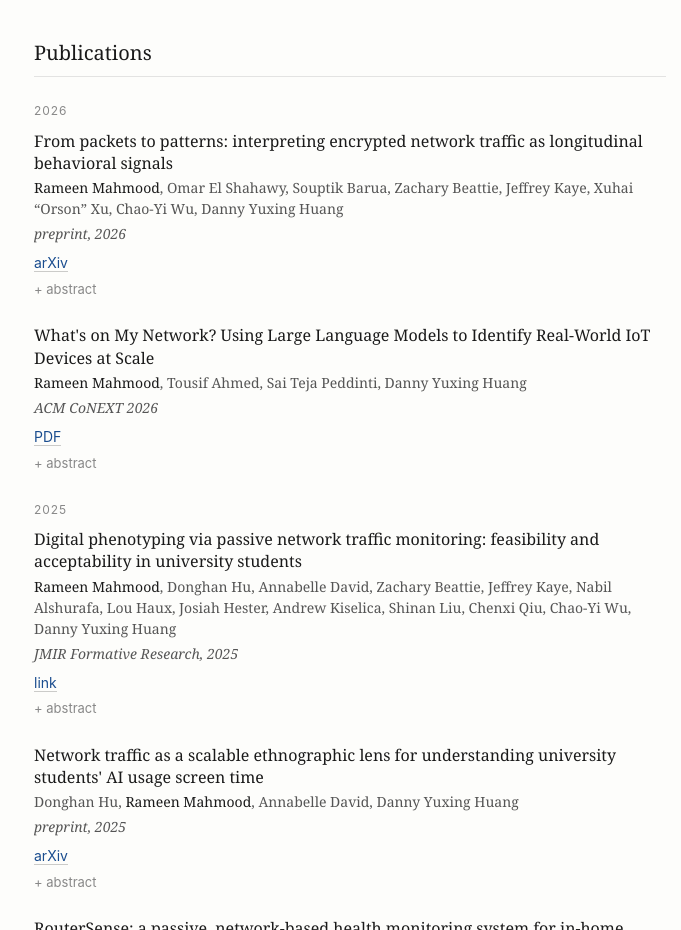
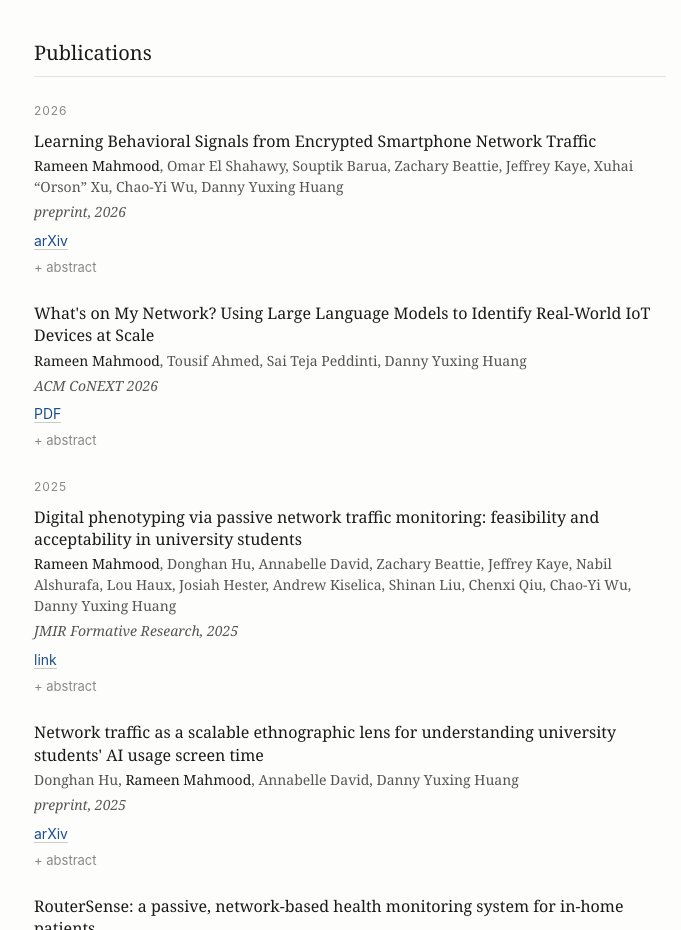
Before and after one commit to Rameen-Mahmood/Rameen-Mahmood.github.io, a plain HTML site: page index.html in a window 1280 px wide. Shown: the part 980-1910 px from the top of the page, without its empty margins (290-971 px from the left). Drawn offline with Linux system fonts and the light colour scheme.

Commit message:
Update publication title in index.html

```diff
--- a/index.html
+++ b/index.html
@@ -298,7 +298,7 @@
     <div class="year-label">2026</div>
 
     <div class="pub">
-      <div class="pub-title">From packets to patterns: interpreting encrypted network traffic as longitudinal behavioral signals</div>
+      <div class="pub-title">Learning Behavioral Signals from Encrypted Smartphone Network Traffic</div>
       <div class="pub-authors"><span class="me">Rameen Mahmood</span>, Omar El Shahawy, Souptik Barua, Zachary Beattie, Jeffrey Kaye, Xuhai &ldquo;Orson&rdquo; Xu, Chao-Yi Wu, Danny Yuxing Huang</div>
       <div class="pub-meta">preprint, 2026</div>
       <div class="pub-links"><a href="https://arxiv.org/abs/2605.01616">arXiv</a></div>
```
